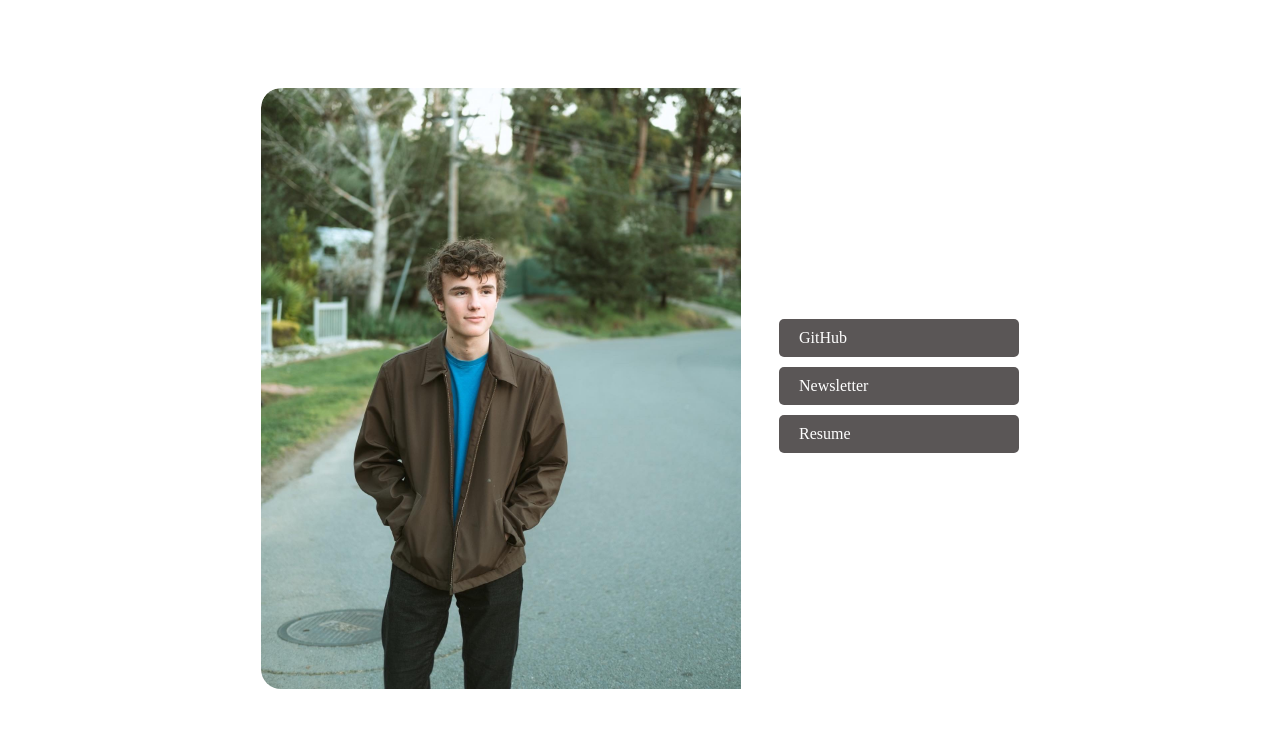
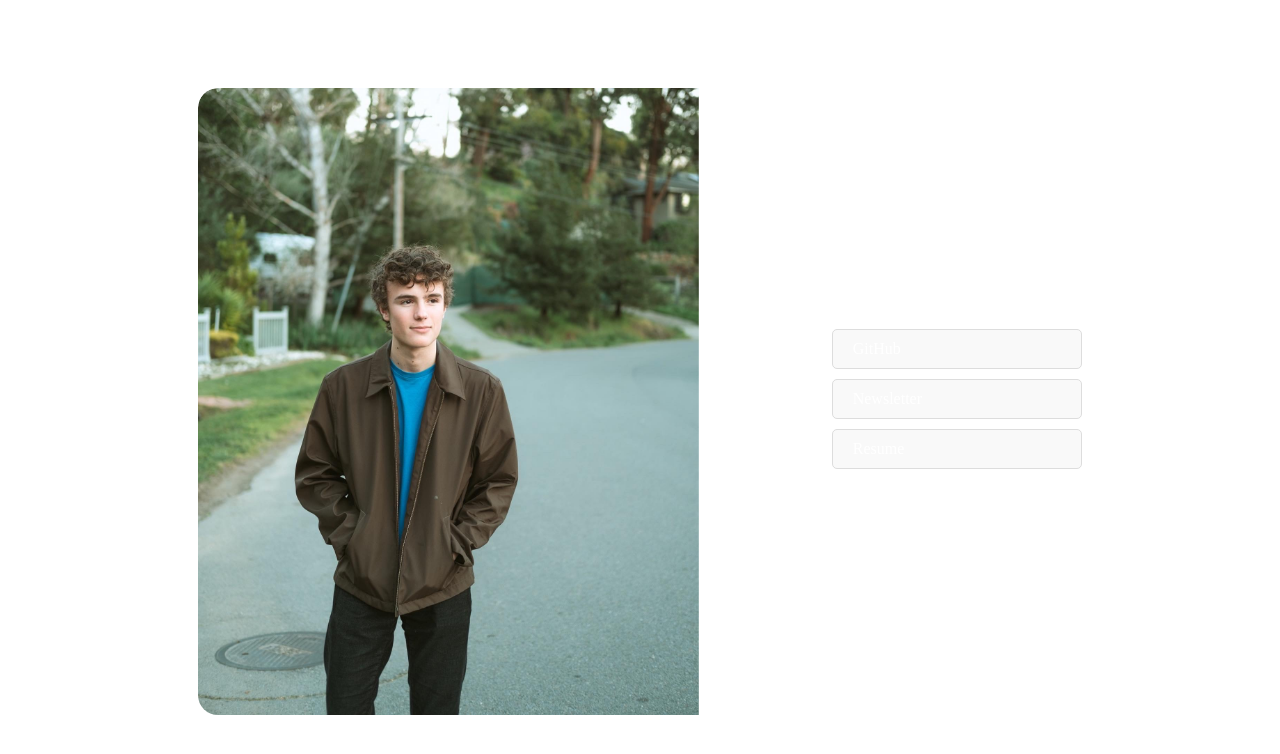
Before and after one commit to jereminuer/jereminuer.github.io, a plain HTML site: page index.html in a window 1280 px wide. Shown: the part 102-856 px from the top of the page. Drawn offline with Linux system fonts and the light colour scheme.

Commit message:
Dynamic sizing of index page pt2

```diff
--- a/css/style.css
+++ b/css/style.css
@@ -66,7 +66,8 @@
 }
 
 .buttons a {
-   background-color: #5a5656;
+   background-color: #f9f9f9;
+   border: 0.5px solid #ddd;
    color: white;
    padding: 10px 20px;
    border-radius: 5px;
@@ -172,9 +173,14 @@
       max-width: 45%; /* Adjust max-width to fit 2 blocks per row */
       flex-direction: column;
    }
+}
 
+@media (min-width: 800px) {
    .index_block {
       padding: 5% 10%;
+   }
+   .index_image {
+      padding-right: 10%;
    }
 }
 
@@ -183,8 +189,13 @@
       max-width: 30%; /* Adjust max-width to fit 3 blocks per row */
       flex-direction: column;
    }
+}
 
+@media (min-width: 1100px) {
    .index_block {
-      padding: 5% 20%;
+      padding: 5% 15%;
+   }
+   .index_image {
+      padding-right: 15%;
    }
 }
```
